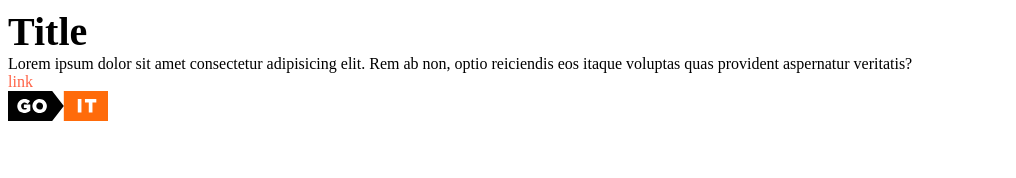
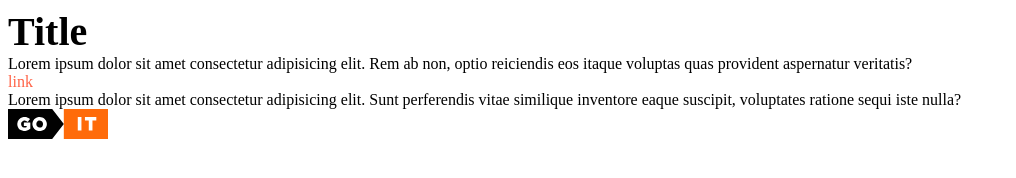
Before and after one commit to ArtGoIt/team-p, a website built with Vite: page src/index.html in a window 1280 px wide. Shown: the whole page, without its empty margins (0-1016 px from the left). Built offline with nearby package versions, Linux system fonts and the light colour scheme.

Commit message:
fix html about

```diff
--- a/src/partials/about.html
+++ b/src/partials/about.html
@@ -6,6 +6,11 @@
       reiciendis eos itaque voluptas quas provident aspernatur veritatis?
     </p>
     <a href="">link</a>
+    <p>
+      Lorem ipsum dolor sit amet consectetur adipisicing elit. Sunt perferendis
+      vitae similique inventore eaque suscipit, voluptates ratione sequi iste
+      nulla?
+    </p>
     <img src="../img/logo.svg" alt="" />
   </div>
 </section>
```
